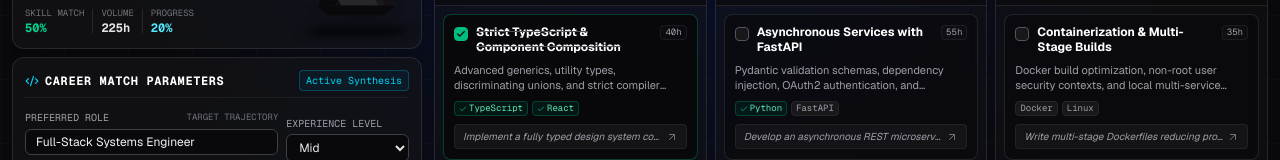
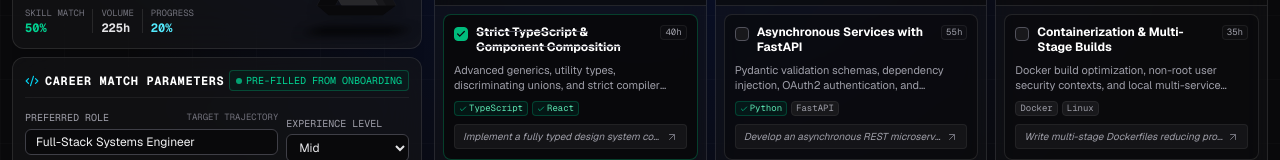
Before and after one commit to N-X-B/Zythron, a Next.js app in the folder frontend/: page /dashboard in a window 1280 px wide. Shown: the part 177-337 px from the top of the page. Built offline with nearby package versions, Linux system fonts and the light colour scheme.

Commit message:
ui: Add PRE-FILLED FROM ONBOARDING indicator badge to workstation parameters panel

```diff
--- a/frontend/src/app/dashboard/page.tsx
+++ b/frontend/src/app/dashboard/page.tsx
@@ -1131,8 +1131,9 @@ export default function CareerGuidanceDashboard() {
                   Career Match Parameters
                 </h3>
               </div>
-              <span className="text-[10px] font-mono text-cyan-400 border border-cyan-500/30 bg-cyan-950/30 px-1.5 py-0.5 rounded">
-                {lastGeneratedAt}
+              <span className="text-[10px] font-mono text-emerald-400 border border-emerald-500/30 bg-emerald-950/30 px-1.5 py-0.5 rounded flex items-center gap-1">
+                <span className="w-1.5 h-1.5 rounded-full bg-emerald-400 animate-pulse" />
+                PRE-FILLED FROM ONBOARDING
               </span>
             </div>
 
```
